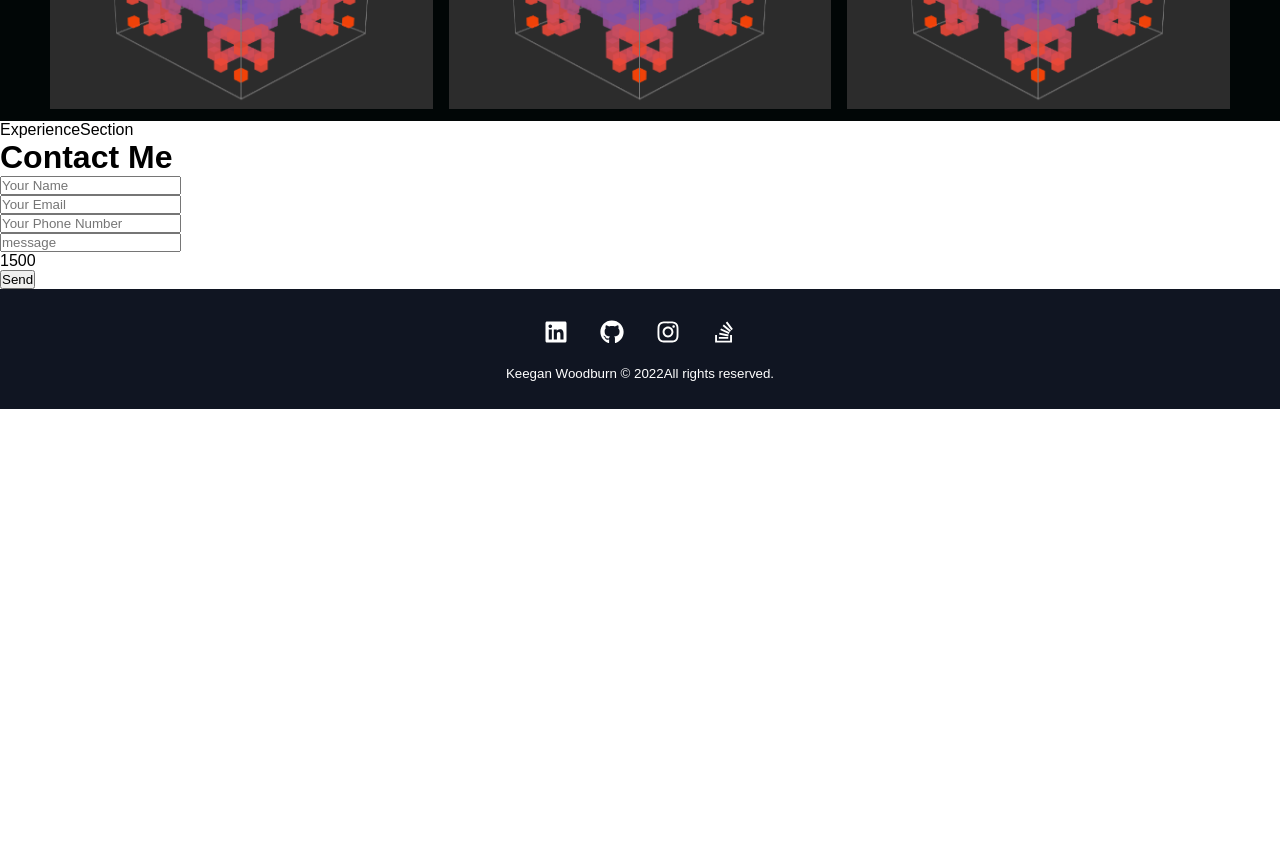
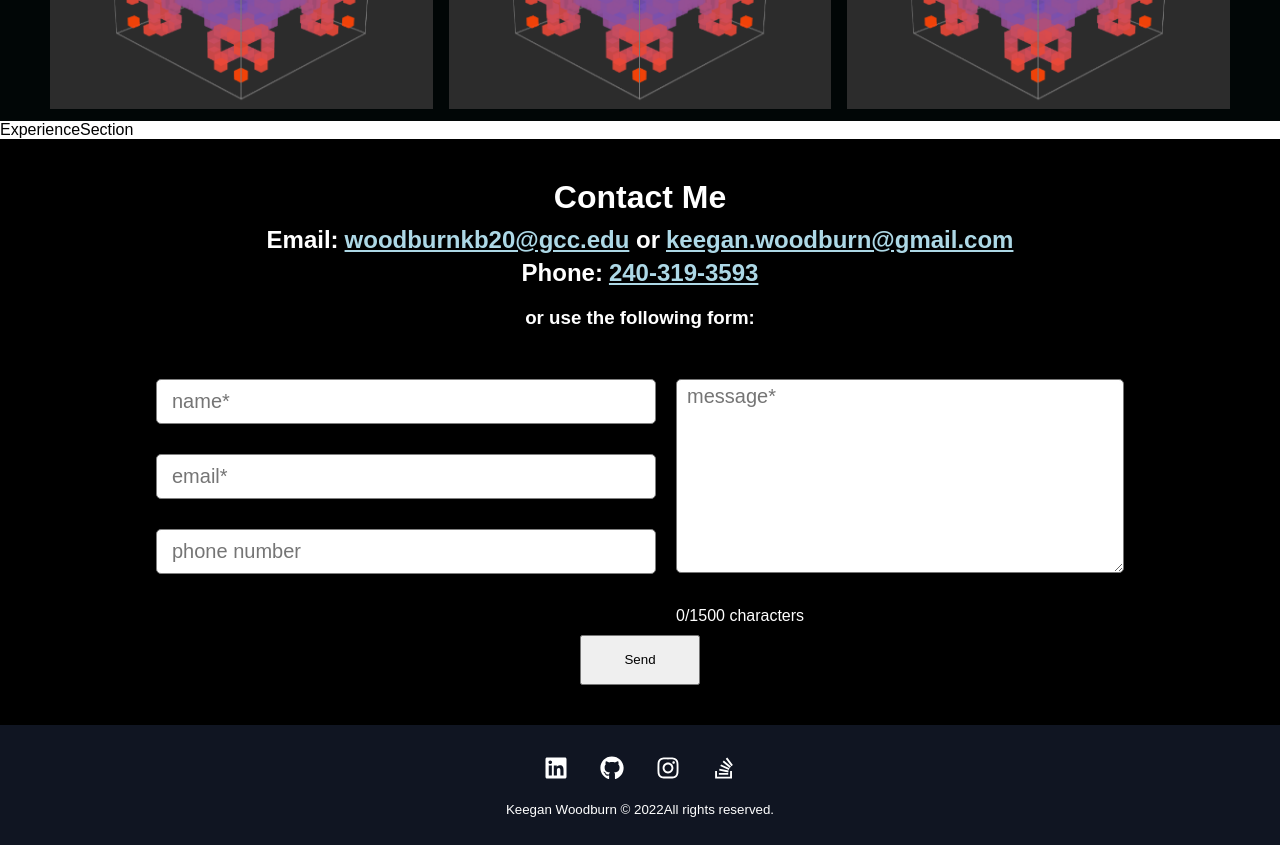
Before and after one commit to TheDeafOne/portfolio, a React (Create React App) app: page / in a window 1280 px wide. Shown: the part 3640-4485 px from the top of the page. Before the commit the page ends 4049 px from the top, so only its background shows below. Built offline with nearby package versions, Linux system fonts and the light colour scheme.

Commit message:
styling and start of regex handling

```diff
--- a/src/components/ContactSection/ContactElements.js
+++ b/src/components/ContactSection/ContactElements.js
@@ -0,0 +1,105 @@
+import styled from 'styled-components';
+
+export const ContactContainer = styled.div`
+    background-color: black;
+    padding-top: 40px;
+    padding-bottom: 40px;
+`
+
+export const InfoSection = styled.div`
+    height: 30%;
+    width: 100%;
+`
+
+export const InfoLink = styled.a`
+    margin-left: 6px;
+    color: lightblue;
+`
+
+export const InfoH1 = styled.h1`
+    text-align: center;
+    margin-bottom: 10px;
+    color: #fff;
+`
+
+export const InfoH2 = styled.h2`
+    text-align: center;
+    margin-bottom: 5px;
+    color: #fff;
+`
+
+export const InfoH3 = styled.h3`
+    margin-top: 20px;
+    text-align: center;
+    color: #fff;
+`
+
+export const FormSection = styled.div`
+    width: 100%;
+    padding-top: 50px;
+    display: flex;
+    justify-content: center;
+`
+
+export const FormWrapper = styled.div`
+    display: flex;
+    justify-content: center;
+`
+
+export const FormColumn1 = styled.div`
+    margin-right: 20px;
+`
+
+export const FormColumn2 = styled.div`
+    height: 100%;
+    width: 35%;
+`
+
+
+export const ContactForm = styled.form`
+    width: 100%;
+    display: flex;
+    flex-direction: column;
+`
+
+export const ContactInput = styled.input`
+    padding: 10px 20px 10px 15px;
+    margin-top: 0px;
+    margin-bottom: 30px;
+    font-size: 20px;
+    line-height: 20px;
+    width: 500px;
+    border-radius: 5px;
+    border: 1px solid gray;
+    outline: none;
+`
+
+export const ContactFormSubmit = styled.input`
+    width: 120px;
+    height: 50px;
+    margin: 10px auto 0 auto;
+`
+
+export const ContactMessage = styled.textarea`
+    min-height: 194px;
+    width: 100%;
+    font-size: 20px;
+    padding-left: 10px;
+    padding-top: 5px;
+    margin-bottom: 30px;
+    border-radius: 5px;
+    outline: none;
+    resize: vertical;
+`
+
+export const ContactFormError = styled.li`
+    color: #ffffff;
+    margin-top: -26px;
+    margin-bottom: 16px;
+    margin-left: 5px;
+    color: red;
+`
+
+export const ContactFormTip = styled.p`
+    color: white;
+`
--- a/src/components/ContactSection/index.js
+++ b/src/components/ContactSection/index.js
@@ -1,10 +1,30 @@
 import React, { useState } from 'react'
 import { useForm } from 'react-hook-form';
 import { init, sendForm } from 'emailjs-com';
-init('ID')
+import {
+  ContactContainer,
+  InfoSection,
+  InfoH1,
+  InfoH2,
+  InfoH3,
+  InfoLink,
+  FormSection,
+  FormWrapper,
+  FormColumn1,
+  FormColumn2,
+  ContactForm,
+  ContactInput,
+  ContactMessage,
+  ContactFormError,
+  ContactFormTip,
+  ContactFormSubmit
+} from './ContactElements';
+init('pbMBicGKWnIczBhTP')
 
 const ContactSection = () => {
   const [contactNumber, setContactNumber] = useState('000000');
+  const [phoneNumber, setPhoneNumber] = useState();
+
 
   const { register, handleSubmit, watch, formState: { errors } } = useForm();
   const onSubmit = d => {
@@ -22,59 +42,93 @@ const ContactSection = () => {
     setContactNumber(numStr.substring(numStr.length-6));
   }
 
+  const handlePhoneChange = (value) => {
+    if (value === 'a') {
+      setPhoneNumber(value);
+    }
+  }
+
   const message = watch('message') || "";
-  const messageCharsLeft = 1500 - message.length;
-
-
+  const messageCharsLeft = message.length;
 
   return (
-    <div id='contact'>
-      <h1>
-        <span>Contact Me</span>
-      </h1>
-      <form
+    <ContactContainer id='contact'>
+      <InfoSection>
+        <InfoH1>
+          Contact Me <br/>
+        </InfoH1>
+        <InfoH2>
+          Email:
+          <InfoLink href="mailto:woodburnkb20@gcc.edu">
+            woodburnkb20@gcc.edu
+          </InfoLink>  or
+          <InfoLink href="mailto:keegan.woodburn@gmail.com">
+            keegan.woodburn@gmail.com
+          </InfoLink>
+        </InfoH2>
+        <InfoH2>
+          Phone:
+          <InfoLink href="tel:240-319-3593">
+            240-319-3593
+          </InfoLink>
+        </InfoH2>
+        <InfoH3>
+          or use the following form:
+        </InfoH3>
+      </InfoSection>
+      <FormSection>
+        <ContactForm
           id='contact-form'
           onSubmit={handleSubmit(onSubmit)}>
-        <input
+          <FormWrapper>
+            <FormColumn1>
+              <ContactInput
                 type='text'
                 name='user_name'
-          placeholder='Your Name'
+                placeholder='name*'
                 maxLength='30'
                 aria-invalid={errors.user_name ? 'true' : 'false'}
                 {...register('user_name', {required: 'required'})}/><br />
               {errors.user_name && errors.user_name.type === 'required' && errors.user_name !== undefined && (
-          <div>Name is required<br/></div>
+                <ContactFormError>Name is required<br/></ContactFormError>
               )}
-        <input
+              <ContactInput
                 type='text'
                 name='user_email'
-          placeholder='Your Email'
+                placeholder='email*'
                 aria-invalid={errors.user_email ? 'true' : 'false'}
                 {...register('user_email', {required: 'required'})}/><br />
               {errors.user_email && errors.user_email.type === 'required' && errors.user_email !== undefined && (
-          <div>email is required<br/></div>
+                <ContactFormError>email is required<br/></ContactFormError>
               )}
-        <input
+              <ContactInput
                 type='text'
                 name='user_phone'
-          placeholder='Your Phone Number'
+                placeholder='phone number'
+                value={phoneNumber}
+                onChange={(e) => handlePhoneChange(e.target.value)}
                 aria-invalid={errors.user_phone ? 'true' : 'false'}
-          {...register}/><br />
-        <input
+                {...register}/>
+              </FormColumn1>
+              <FormColumn2>
+                <ContactMessage
                   type='text'
                   name='message'
-          placeholder='message'
+                  placeholder='message*'
                   maxLength='1500'
                   aria-invalid={errors.message ? 'true' : 'false'}
-          {...register('message', {required: 'required'})}/><br />
+                  {...register('message', {required: 'required'})} /><br />
                 {errors.message && errors.message.type === 'required' && errors.message !== undefined && (
-          <div>message is required<br/></div>
+                  <ContactFormError>message is required<br/></ContactFormError>
                   )}
-        <p>{messageCharsLeft}</p>
-        <input type='submit' value='Send' />
-        <input type='hidden' name='contact_number' value={contactNumber} />
-      </form>
-    </div>
+                <ContactFormTip>{messageCharsLeft}/1500 characters</ContactFormTip>
+              </FormColumn2>
+            </FormWrapper>
+          <ContactFormSubmit type='submit' value='Send' />
+          <ContactInput type='hidden' name='contact_number' value={contactNumber} />
+        </ContactForm>
+      </FormSection>
+    </ContactContainer>
   )
 }
 
```
Lines whose indentation alone changed are shown as unchanged.
